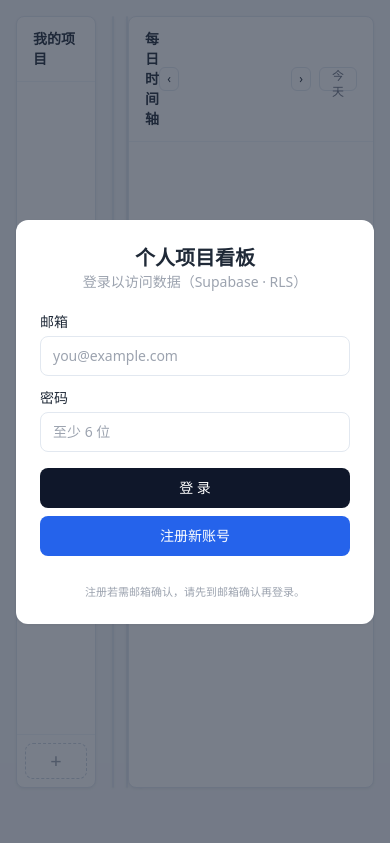
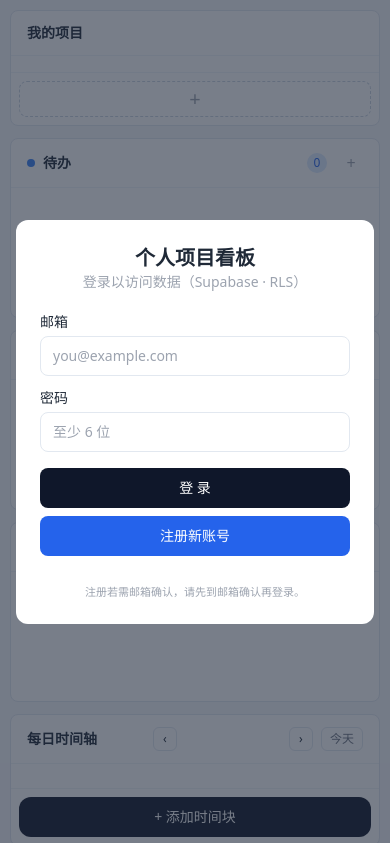
Before and after one commit to rong12368-hue/project-kanban, a plain HTML site: page index.html in a window 390 px wide. Shown: the top 843 px of the page. Drawn offline with nearby package versions, Linux system fonts and the light colour scheme.

Commit message:
ui: 手机端响应式纵排排版 + 更美观的 P 字母图标

```diff
--- a/index.html
+++ b/index.html
@@ -28,6 +28,19 @@ body{font-family:system-ui,-apple-system,"Segoe UI",sans-serif;background:#f5f7f
 .drop.ok[data-status=todo]{outline:2px dashed #3b82f6}
 .drop.ok[data-status=doing]{outline:2px dashed #a855f7}
 .drop.ok[data-status=done]{outline:2px dashed #22c55e}
+/* ===== 移动端（<881px）：纵向流式排版，避免横向溢出被截断 ===== */
+@media (max-width:881px){
+  html,body{height:auto !important;overflow:auto !important;-webkit-overflow-scrolling:touch}
+  body{display:block}
+  #lay{flex-direction:column !important;height:auto !important;min-height:0 !important;padding:10px;gap:12px}
+  #bar{position:sticky;top:0;z-index:40}
+  #pcol{width:auto !important;max-width:none !important}
+  #mcols{flex-direction:column !important;width:100% !important;align-items:stretch}
+  #mcols>section{width:100% !important;min-height:180px;height:auto;margin:0}
+  #mcols>section>.drop{max-height:320px;overflow-y:auto}
+  #tcol{width:auto !important;max-width:none !important;flex-direction:column}
+  .card{box-shadow:none}
+}
 </style>
 </head>
 <body class="h-screen overflow-hidden">
@@ -55,17 +68,17 @@ body{font-family:system-ui,-apple-system,"Segoe UI",sans-serif;background:#f5f7f
   <button id="out" type="button" class="es px-3 h-7 rounded-lg border border-slate-200 text-xs hover:bg-gray-100">退出登录</button></span>
 </div>
 
-<div class="flex gap-4 p-4" style="height:calc(100% - 40px)">
+<div id="lay" class="flex gap-4 p-4" style="height:calc(100% - 40px)">
 
   <!-- 项目栏 -->
-  <aside class="w-64 flex flex-col min-h-0 bg-white rounded-lg border border-slate-200 card overflow-hidden">
+  <aside id="pcol" class="w-64 flex flex-col min-h-0 bg-white rounded-lg border border-slate-200 card overflow-hidden">
     <div class="px-4 py-3 border-b border-slate-100 font-semibold text-sm">我的项目</div>
     <div id="plist" class="flex-1 overflow-y-auto scroll p-2 space-y-2"></div>
     <div class="p-2 border-t border-slate-100"><button id="addP" type="button" class="es w-full h-9 rounded-lg border border-dashed border-slate-300 text-xl text-gray-400 hover:border-blue-500 hover:text-blue-500">+</button></div>
   </aside>
 
   <!-- 任务看板 -->
-  <main class="flex-1 min-w-0 flex gap-3">
+  <main id="mcols" class="flex-1 min-w-0 flex gap-3">
     <section class="w-1/3 bg-white rounded-lg border border-slate-200 card flex flex-col min-h-0 overflow-hidden">
       <header class="flex items-center gap-2 px-4 py-3 border-b border-slate-100"><span class="w-2 h-2 rounded bg-blue-500"></span><span class="text-sm font-semibold">待办</span><span class="cnt ml-auto min-w-5 text-center text-xs px-1.5 py-0.5 rounded-full bg-blue-100 text-blue-600">0</span><button data-at="todo" class="es ml-1 w-6 text-gray-400 hover:text-blue-600">+</button></header>
       <div data-status="todo" class="drop scroll flex-1 overflow-y-auto p-2 space-y-2"></div>
@@ -81,7 +94,7 @@ body{font-family:system-ui,-apple-system,"Segoe UI",sans-serif;background:#f5f7f
   </main>
 
   <!-- 时间轴 + 饼图 -->
-  <aside class="w-96 flex flex-col gap-3 min-h-0">
+  <aside id="tcol" class="w-96 flex flex-col gap-3 min-h-0">
     <div class="flex-1 min-h-0 bg-white rounded-lg border border-slate-200 card flex flex-col overflow-hidden">
       <div class="px-4 py-3 border-b border-slate-100 flex items-center justify-between">
         <h2 class="font-semibold text-sm">每日时间轴</h2>
```
Also changed, not shown: icons/icon-192.png, icons/icon-512.png, icons/maskable-512.png.
